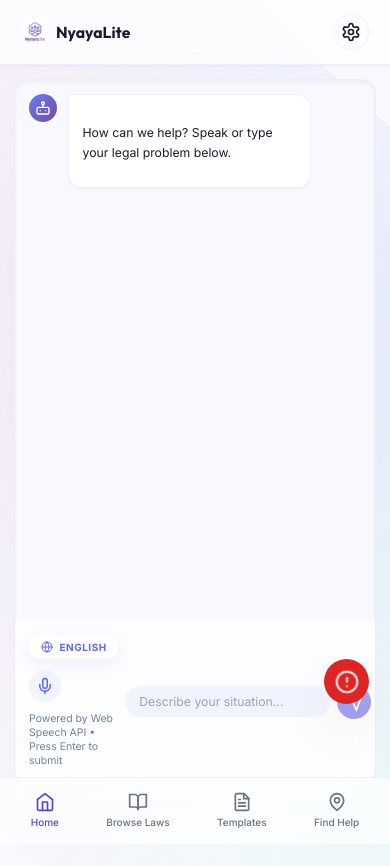
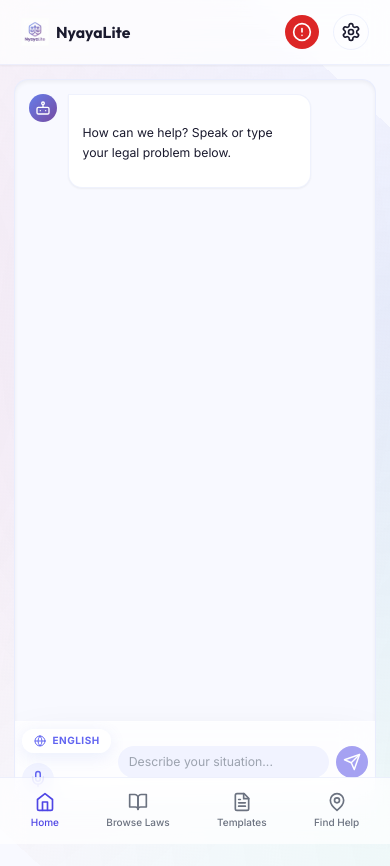
Before and after one commit to Gokulproject5/law-based-ai-bot-application, a React (Vite) app in the folder nyaya-lite/frontend/: page / in a window 390 px wide. Shown: the top 866 px of the page. Built offline with nearby package versions, Linux system fonts and the light colour scheme.

Commit message:
mobile view  updated

```diff
--- a/nyaya-lite/frontend/src/App.jsx
+++ b/nyaya-lite/frontend/src/App.jsx
@@ -28,7 +28,9 @@ export default function App() {
 
     return (
         <div className="min-h-screen bg-[var(--bg-primary)] text-[var(--text-primary)] transition-colors duration-300 font-inter">
-            <EmergencyButton />
+            <div className="hidden md:block">
+                <EmergencyButton />
+            </div>
             <SettingsModal isOpen={isSettingsOpen} onClose={() => setIsSettingsOpen(false)} />
 
             {/* Navigation (Sidebar Desktop / Bottom Bar Mobile) */}
@@ -54,6 +56,9 @@ export default function App() {
                         <DailyTip compact={true} />
                         <div className="hidden md:block">
                             <LanguageSelector />
+                        </div>
+                        <div className="md:hidden">
+                            <EmergencyButton compact={true} />
                         </div>
                         <button
                             onClick={() => setIsSettingsOpen(true)}
@@ -81,14 +86,14 @@ export default function App() {
                     }>
                         <Routes>
                             <Route path="/" element={
-                                <div className="h-[calc(100vh-140px)]">
+                                <div className="h-[calc(100vh-120px)] md:h-[calc(100vh-140px)]">
                                     <AIChat />
                                 </div>
                             } />
                             <Route path="/categories" element={<CategoryView />} />
                             <Route path="/templates" element={<TemplateGenerator />} />
                             <Route path="/map" element={
-                                <div className="h-[calc(100vh-140px)]">
+                                <div className="h-[calc(100vh-120px)] md:h-[calc(100vh-140px)]">
                                     <MapView />
                                 </div>
                             } />
--- a/nyaya-lite/frontend/src/components/AIChat.jsx
+++ b/nyaya-lite/frontend/src/components/AIChat.jsx
@@ -214,7 +214,7 @@ export default function AIChat() {
             </div>
 
             {/* Input Area */}
-            <div className="absolute bottom-0 left-0 right-0 p-4 bg-[var(--glass-bg)] backdrop-blur-lg border-t border-[var(--glass-border)] flex items-center gap-2">
+            <div className="absolute bottom-0 left-0 right-0 p-2 md:p-4 bg-[var(--glass-bg)] backdrop-blur-lg border-t border-[var(--glass-border)] flex items-center gap-2 shadow-2xl">
                 <VoiceInput onTranscript={(text) => setInputValue(text)} compact={true} />
 
                 <input
@@ -223,7 +223,7 @@ export default function AIChat() {
                     onChange={(e) => setInputValue(e.target.value)}
                     onKeyDown={(e) => e.key === 'Enter' && handleSend(inputValue)}
                     placeholder={t('input_placeholder')}
-                    className="flex-1 bg-[var(--bg-tertiary)] border-0 focus:ring-2 ring-indigo-500 rounded-full px-4 py-2 text-sm"
+                    className="flex-1 bg-[var(--bg-tertiary)] border-0 focus:ring-2 ring-indigo-500 rounded-full px-3 md:px-4 py-2 text-sm"
                     disabled={loading}
                 />
 
@@ -232,7 +232,7 @@ export default function AIChat() {
                     disabled={!inputValue.trim() || loading}
                     className="p-2 bg-indigo-600 text-white rounded-full hover:bg-indigo-700 disabled:opacity-50 disabled:cursor-not-allowed transition-all"
                 >
-                    <Send size={20} />
+                    <Send size={18} md:size={20} />
                 </button>
             </div>
         </div >
--- a/nyaya-lite/frontend/src/components/EmergencyButton.jsx
+++ b/nyaya-lite/frontend/src/components/EmergencyButton.jsx
@@ -2,12 +2,42 @@ import React, { useState } from 'react';
 import { Phone, AlertCircle, X, Shield } from 'lucide-react';
 import { useTranslation } from 'react-i18next';
 
-export default function EmergencyButton() {
+export default function EmergencyButton({ compact = false }) {
     const { t } = useTranslation();
     const [isOpen, setIsOpen] = useState(false);
 
+    if (compact) {
+        return (
+            <div className="relative">
+                <button
+                    onClick={() => setIsOpen(!isOpen)}
+                    className={`p-2 rounded-full transition-all duration-300 flex items-center justify-center ${isOpen ? 'bg-gray-800' : 'bg-red-600 hover:bg-red-700'}`}
+                >
+                    {isOpen ? <X className="text-white" size={16} /> : <AlertCircle className="text-white" size={20} />}
+                </button>
+
+                {isOpen && (
+                    <div className="absolute top-full right-0 mt-2 bg-white rounded-2xl shadow-2xl p-4 border border-red-100 flex flex-col gap-3 animate-in slide-in-from-top-2 fade-in duration-200 w-64 z-[100]">
+                        <a href="tel:112" className="flex items-center gap-3 bg-red-600 text-white px-4 py-3 rounded-xl font-bold hover:bg-red-700 transition shadow-lg w-full">
+                            <AlertCircle size={20} />
+                            <span className="text-xs">{t('call_all')}</span>
+                        </a>
+                        <a href="tel:181" className="flex items-center gap-3 bg-pink-600 text-white px-4 py-3 rounded-xl font-bold hover:bg-pink-700 transition shadow-lg w-full">
+                            <Phone size={20} />
+                            <span className="text-xs">{t('call_women')}</span>
+                        </a>
+                        <a href="tel:1930" className="flex items-center gap-3 bg-blue-600 text-white px-4 py-3 rounded-xl font-bold hover:bg-blue-700 transition shadow-lg w-full">
+                            <Shield size={20} />
+                            <span className="text-xs">{t('call_cyber')}</span>
+                        </a>
+                    </div>
+                )}
+            </div>
+        );
+    }
+
     return (
-        <div className="fixed bottom-40 right-6 z-40 flex flex-col items-end gap-2 pointer-events-none">
+        <div className="hidden md:flex fixed bottom-40 right-6 z-40 flex-col items-end gap-2 pointer-events-none">
             {isOpen && (
                 <div className="bg-white rounded-2xl shadow-2xl p-4 border border-red-100 flex flex-col gap-3 animate-in slide-in-from-bottom-5 fade-in duration-200 mb-4 w-64 pointer-events-auto">
                     <a href="tel:112" className="flex items-center gap-3 bg-red-600 text-white px-4 py-3 rounded-xl font-bold hover:bg-red-700 transition shadow-lg w-full">
--- a/nyaya-lite/frontend/src/components/EvidenceHelper.jsx
+++ b/nyaya-lite/frontend/src/components/EvidenceHelper.jsx
@@ -1,3 +1,4 @@
+import React, { useState, useEffect } from 'react';
 import { Camera, Upload, CheckSquare, X, FileText, Image as ImageIcon } from 'lucide-react';
 import { useTranslation } from 'react-i18next';
 import CameraCapture from './CameraCapture';
@@ -7,16 +8,34 @@ export default function EvidenceHelper({ checklist }) {
     const [uploads, setUploads] = useState([]);
     const [showCamera, setShowCamera] = useState(false);
 
+    // Cleanup object URLs to prevent memory leaks
+    useEffect(() => {
+        return () => {
+            uploads.forEach(u => {
+                if (u.type === 'file' && u.url) {
+                    URL.revokeObjectURL(u.url);
+                }
+            });
+        };
+    }, [uploads]);
+
     const handleFileChange = (e) => {
         if (e.target.files && e.target.files[0]) {
             const file = e.target.files[0];
+
+            // Limit file size (5MB)
+            if (file.size > 5 * 1024 * 1024) {
+                alert("File size exceeds 5MB limit.");
+                return;
+            }
+
             const url = URL.createObjectURL(file);
-            setUploads([...uploads, { name: file.name, url, type: 'file' }]);
+            setUploads(prev => [...prev, { name: file.name, url, type: 'file' }]);
         }
     };
 
     const handleCameraCapture = (imageData) => {
-        setUploads([...uploads, {
+        setUploads(prev => [...prev, {
             name: `Capture_${new Date().getTime()}.jpg`,
             url: imageData,
             type: 'image'
@@ -24,7 +43,9 @@ export default function EvidenceHelper({ checklist }) {
     };
 
     const removeUpload = (index) => {
-        setUploads(uploads.filter((_, i) => i !== index));
+        const item = uploads[index];
+        if (item.type === 'file') URL.revokeObjectURL(item.url);
+        setUploads(prev => prev.filter((_, i) => i !== index));
     };
 
     return (
--- a/nyaya-lite/frontend/src/components/VoiceInput.jsx
+++ b/nyaya-lite/frontend/src/components/VoiceInput.jsx
@@ -146,8 +146,8 @@ export default function VoiceInput({ value = '', onChange, onSubmit, onTranscrip
                 </button>
             )}
 
-            {/* Status Text */}
-            <div className="flex items-center justify-center gap-2 text-xs text-[var(--text-muted)]">
+            {/* Status Text (Hidden on small mobile when info is already cramped) */}
+            <div className={`hidden sm:flex items-center justify-center gap-2 text-xs text-[var(--text-muted)] ${compact ? 'mt-1' : ''}`}>
                 {listening ? (
                     <span className="flex items-center gap-2 text-red-500 font-medium">
                         <span className="w-2 h-2 bg-red-500 rounded-full pulse"></span>
```
